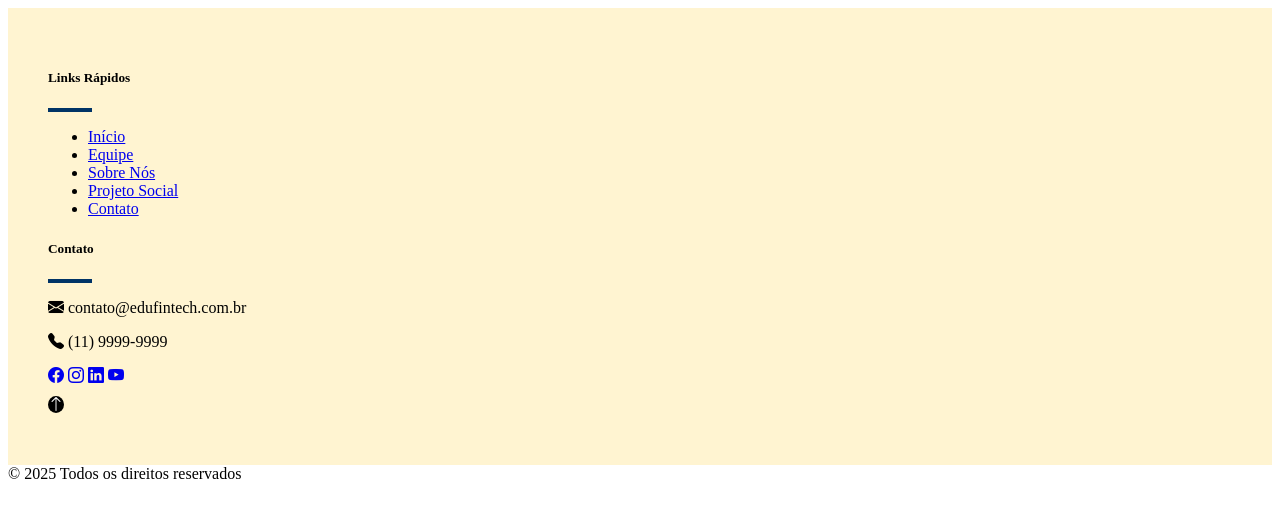
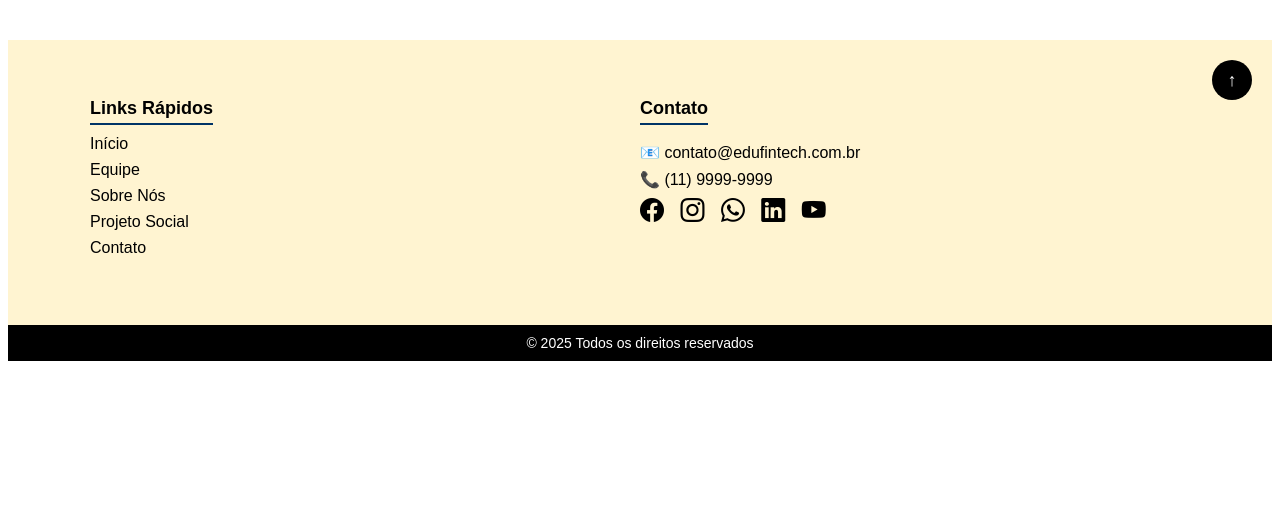
Before and after one commit to LeandroWA/DEV_WEBIOS_2025_01, a plain HTML site: page pagina_cadastro.html in a window 1280 px wide. Drawn offline with nearby package versions, Linux system fonts and the light colour scheme.

Commit message:
att footer

```diff
--- a/estilo_teste.css
+++ b/estilo_teste.css
@@ -1,13 +1,107 @@
+.footer {
+  font-family: Arial, sans-serif;
+  margin-top: 40px;
+}
+
+/* Parte superior do footer */
+.footer-top {
+  background-color: #FFF4D1;
+  padding: 40px 20px;
+  position: relative;
+}
+
+.footer-content {
+  display: flex;
+  flex-wrap: wrap;
+  justify-content: space-between;
+  max-width: 1100px;
+  margin: 0 auto;
+}
+
+/* Colunas */
+.footer-column {
+  flex: 1;
+  min-width: 220px;
+  margin-bottom: 20px;
+}
+
+.footer-column h3 {
+  font-size: 18px;
+  margin-bottom: 10px;
+  border-bottom: 2px solid #003366;
+  display: inline-block;
+  padding-bottom: 4px;
+}
+
+.footer-column ul {
+  list-style: none;
+  padding: 0;
+  margin: 0;
+}
+
+.footer-column li {
+  margin-bottom: 8px;
+}
+
+.footer-column a {
+  text-decoration: none;
+  color: #000;
+}
+
+.footer-column p {
+  margin: 8px 0;
+  color: #000;
+}
+
+/* Ícones sociais */
+.social-icons i {
+  font-size: 24px;
+  color: #000;
+  margin-right: 12px;
+  transition: color 0.3s;
+}
+
+.social-icons i:hover {
+  color: #555;
+}
+
+.icon-circle {
+  display: inline-block;
+  width: 30px;
+  height: 30px;
+  color: white;
+  border-radius: 50%;
+  text-align: center;
+  line-height: 30px;
+  font-size: 14px;
+  text-decoration: none;
+}
+
+/* Botão voltar ao topo */
 .back-to-top {
+  position: absolute;
+  top: 20px;
+  right: 20px;
   background-color: #000;
   color: #fff;
   width: 40px;
   height: 40px;
-    border-radius: 50%;
   text-align: center;
   line-height: 40px;
-    transition: background-color 0.3s ease;
+  border-radius: 50%;
+  text-decoration: none;
+  font-size: 18px;
 }
+
 .back-to-top:hover {
   background-color: #333;
 }
+
+/* Rodapé inferior */
+.footer-bottom {
+  background-color: #000;
+  color: white;
+  text-align: center;
+  padding: 10px 0;
+  font-size: 14px;
+}
--- a/pagina_cadastro.html
+++ b/pagina_cadastro.html
@@ -1,62 +1,56 @@
 <!DOCTYPE html>
 <html lang="en">
+
 <head>
   <meta charset="UTF-8">
   <meta name="viewport" content="width=device-width, initial-scale=1.0">
   <title>Document</title>
+  <link href="https://cdn.jsdelivr.net/npm/bootstrap-icons@1.11.3/font/bootstrap-icons.css" rel="stylesheet">
   <link rel="stylesheet" href="estilo_teste.css">
 </head>
+
 <body>
-    <footer>
-        <!-- Parte superior do footer -->
-        <div class="footer-top" style="background-color: #FFF4D1; padding: 40px;">
-          <div class="container-fluid">
-            <div class="row">
-              <!-- Coluna 1: Links Rápidos -->
-              <div class="col-md-6 col-lg-4 mb-4">
-                <h5 class="fw-bold">Links Rápidos</h5>
-                <hr style="width: 40px; border: 2px solid #003366; margin: 4px 0 16px 0;">
-                <ul class="list-unstyled">
-                  <li><a href="#" class="text-dark text-decoration-none">Início</a></li>
-                  <li><a href="#" class="text-dark text-decoration-none">Equipe</a></li>
-                  <li><a href="#" class="text-dark text-decoration-none">Sobre Nós</a></li>
-                  <li><a href="#" class="text-dark text-decoration-none">Projeto Social</a></li>
-                  <li><a href="#" class="text-dark text-decoration-none">Contato</a></li>
+  <footer class="footer">
+    <div class="footer-top">
+      <div class="footer-content">
+
+        <!-- Coluna: Links Rápidos -->
+        <div class="footer-column">
+          <h3>Links Rápidos</h3>
+          <ul>
+            <li><a href="#">Início</a></li>
+            <li><a href="#">Equipe</a></li>
+            <li><a href="#">Sobre Nós</a></li>
+            <li><a href="#">Projeto Social</a></li>
+            <li><a href="#">Contato</a></li>
           </ul>
         </div>
 
-              <!-- Coluna 2: Contato -->
-              <div class="col-md-6 col-lg-4 mb-4">
-                <h5 class="fw-bold">Contato</h5>
-                <hr style="width: 40px; border: 2px solid #003366; margin: 4px 0 16px 0;">
-                <p class="mb-2"><i class="bi bi-envelope-fill text-dark me-2"></i> contato@edufintech.com.br</p>
-                <p class="mb-3"><i class="bi bi-telephone-fill text-dark me-2"></i> (11) 9999-9999</p>
+        <!-- Coluna: Contato -->
+        <div class="footer-column">
+          <h3>Contato</h3>
+          <p><span class="icon">📧</span> contato@edufintech.com.br</p>
+          <p><span class="icon">📞</span> (11) 9999-9999</p>
 
-                <!-- Redes sociais -->
-                <div class="d-flex gap-2">
-                  <a href="#" class="btn btn-dark rounded-circle"><i class="bi bi-facebook"></i></a>
-                  <a href="#" class="btn btn-dark rounded-circle"><i class="bi bi-instagram"></i></a>
-                  <a href="#" class="btn btn-dark rounded-circle"><i class="bi bi-linkedin"></i></a>
-                  <a href="#" class="btn btn-dark rounded-circle"><i class="bi bi-youtube"></i></a>
+          <div class="social-icons">
+            <a href="#"><i class="bi bi-facebook"></i></a>
+            <a href="#"><i class="bi bi-instagram"></i></a>
+            <a href="#"><i class="bi bi-whatsapp"></i></a>
+            <a href="#"><i class="bi bi-linkedin"></i></a>
+            <a href="#"><i class="bi bi-youtube"></i></a>
           </div>
         </div>
 
         <!-- Botão voltar ao topo -->
-              <div class="col-lg-4 d-flex justify-content-lg-end align-items-start mt-3 mt-lg-0">
-                <a href="#top" class="back-to-top text-decoration-none">
-                  <i class="bi bi-arrow-up"></i>
-                </a>
-              </div>
-            </div>
+        <a href="#top" class="back-to-top">↑</a>
       </div>
     </div>
 
     <!-- Rodapé inferior -->
-        <div class="footer-bottom bg-black text-white text-center py-2">
+    <div class="footer-bottom">
       © 2025 Todos os direitos reservados
     </div>
   </footer>
-      <script src="https://cdn.jsdelivr.net/npm/bootstrap@5.3.3/dist/js/bootstrap.bundle.min.js"></script>
-      <link href="https://cdn.jsdelivr.net/npm/bootstrap-icons@1.11.3/font/bootstrap-icons.css" rel="stylesheet">
 </body>
+
 </html>
```
Lines whose indentation alone changed are shown as unchanged.
